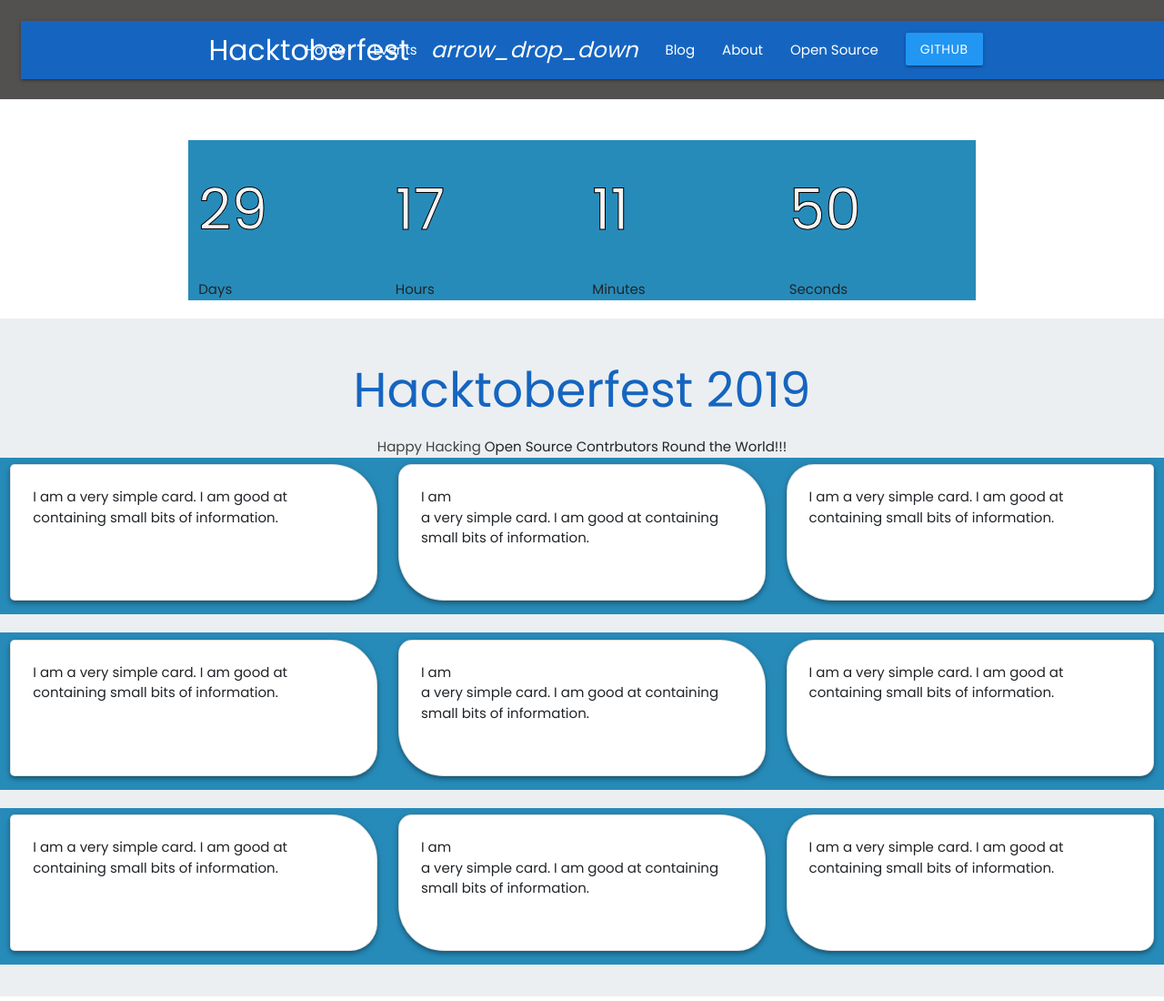
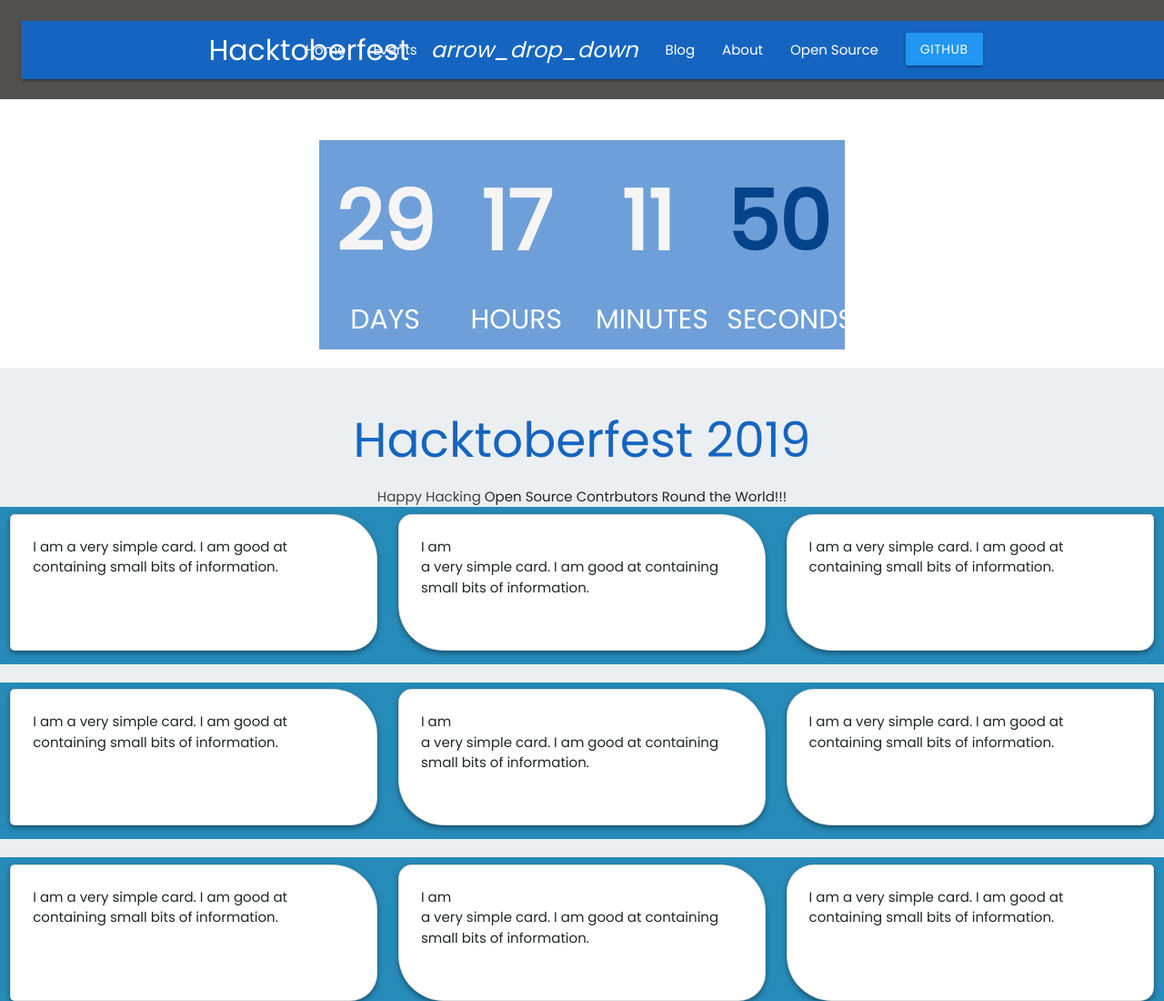
Before and after one commit to Evie-Skinner18/happy_hacktoberfest_19, a plain HTML site: page index.html in a window 1280 px wide. Shown: the top 1100 px of the page at 91% size. Drawn offline with nearby package versions, Linux system fonts and the light colour scheme; some icons are missing.

Commit message:
Style the countdown timer section

```diff
--- a/css/styles.css
+++ b/css/styles.css
@@ -29,6 +29,15 @@
     background-color: rgb(39, 139, 185);
 }
 
+.col-2 {
+    background-color: rgba(21, 101, 192, 0.62);
+    text-transform: uppercase;
+}
+
+#sec h2 {
+    color: #04438a;
+}
+
 img {
     width: 350px;
     height: 250px;
@@ -42,11 +51,9 @@
     padding: 2em;
 }
 
-h1 {
+h2 {
     text-transform: capitalize;
     color: whitesmoke;
-    -webkit-text-stroke-width: 1px;
-    -webkit-text-stroke-color: black;
 }
 
 /* Styles for circular progress bar */
--- a/index.html
+++ b/index.html
@@ -57,15 +57,15 @@
 
         <div class="container">
           <div class="row justify-content-md-center" id="countdown">
-                <div class="col" id="days"></div>
-                <div class="col" id="hours"></div>
-                <div class="col" id="min"></div>
-                <div class="col" id="sec"></div>
+                <div class="col-2 text-center" id="days"></div>
+                <div class="col-2 text-center" id="hours"></div>
+                <div class="col-2 text-center" id="min"></div>
+                <div class="col-2 text-center" id="sec"></div>
                 <div class="w-100"></div>
-                <div class="col"><span>Days</span></div>
-                <div class="col"><span>Hours</span></div>
-                <div class="col"><span>Minutes</span></div>
-                <div class="col"><span>Seconds</span></div>
+                <div class="col-2 pb-3 text-center"><span class="h2 text-white">Days</span></div>
+                <div class="col-2 pb-3 text-center"><span class="h2 text-white">Hours</span></div>
+                <div class="col-2 pb-3 text-center"><span class="h2 text-white">Minutes</span></div>
+                <div class="col-2 pb-3 text-center"><span class="h2 text-white">Seconds</span></div>
           </div>
         </div>
 
--- a/js/scripts.js
+++ b/js/scripts.js
@@ -16,14 +16,14 @@
   var seconds = Math.floor((distance % (1000 * 60)) / 1000);
 
 // Display info
-  document.getElementById("days").innerHTML = "<h1>"+days+"<h1>";
-  document.getElementById("hours").innerHTML = "<h1>"+hours+"<h1>";
-  document.getElementById("min").innerHTML = "<h1>"+minutes+"<h1>";
-  document.getElementById("sec").innerHTML = "<h1>"+seconds+"<h1>";
+  document.getElementById("days").innerHTML = "<h2 class='display-1 font-weight-bold'>"+days+"<h2>";
+  document.getElementById("hours").innerHTML = "<h2 class='display-1 font-weight-bold'>"+hours+"<h2>";
+  document.getElementById("min").innerHTML = "<h2 class='display-1 font-weight-bold'>"+minutes+"<h2>";
+  document.getElementById("sec").innerHTML = "<h2 class='display-1 font-weight-bold'>"+seconds+"<h2>";
 
 // If the count down is over, show the message
   if (distance < 0) {
     clearInterval(x);
-    document.getElementById("countdown").innerHTML = "<h1>End Hacking 2019!</h1>";
+    document.getElementById("countdown").innerHTML = "<h2 class='display-1 font-weight-bold'>End Hacking 2019!</h2>";
   }
 }, 1000);
```
